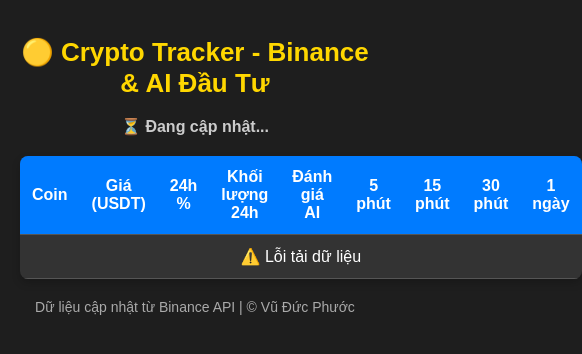
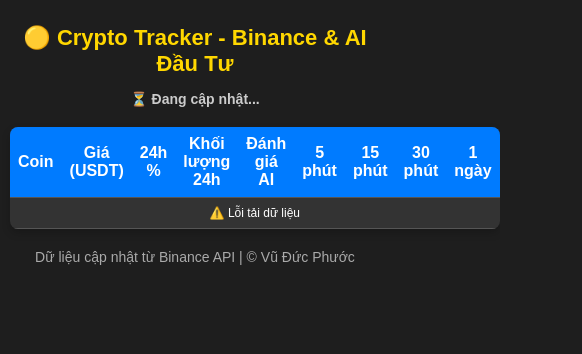
Before and after one commit to testphuoc/testhistory, a plain HTML site: page index.html in a window 390 px wide. Shown: the whole page, 582 px wide, since content can reach past the window. Drawn offline with Linux system fonts and the light colour scheme; no server answers.

Commit message:
Update index.html

```diff
--- a/index.html
+++ b/index.html
@@ -5,6 +5,7 @@
   <meta name="viewport" content="width=device-width, initial-scale=1.0">
   <title>Crypto Tracker - Binance & AI Đầu Tư</title>
   <style>
+    /* Các style cơ bản */
     body {
       font-family: Arial, sans-serif;
       text-align: center;
@@ -32,6 +33,7 @@
       box-shadow: 0px 4px 8px rgba(0, 0, 0, 0.2);
       border-radius: 8px;
       overflow: hidden;
+      font-size: 14px;
     }
     th, td {
       padding: 12px;
@@ -57,6 +59,26 @@
       margin-top: 20px;
       font-size: 14px;
       color: #aaa;
+    }
+
+    /* Responsive: Điều chỉnh cho màn hình nhỏ */
+    @media screen and (max-width: 600px) {
+      body {
+        padding: 10px;
+      }
+      h1 {
+        font-size: 22px;
+      }
+      #timestamp {
+        font-size: 14px;
+      }
+      table {
+        width: 100%;
+        font-size: 12px;
+      }
+      th, td {
+        padding: 8px;
+      }
     }
   </style>
 </head>
```
